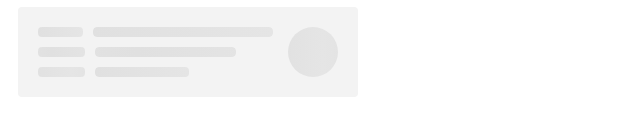
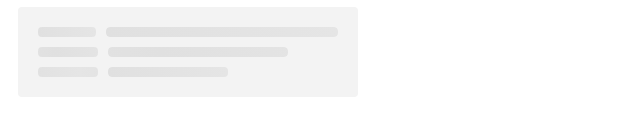
Before and after one commit to st3w4r/openai-partial-stream, a website: page apps/colors/src/public/skeleton.html in a window 1280 px wide. Shown: the part 203-318 px from the top of the page, without its empty margins (0-640 px from the left). Drawn offline with Linux system fonts and the light colour scheme.

Commit message:
Remove profile

```diff
--- a/apps/colors/src/public/skeleton.html
+++ b/apps/colors/src/public/skeleton.html
@@ -282,12 +282,12 @@
             });
 
             // Create the skeleton profile
-            const skeletonProfile = document.createElement('div');
-            skeletonProfile.className = 'skeleton-profile';
+            // const skeletonProfile = document.createElement('div');
+            // skeletonProfile.className = 'skeleton-profile';
 
             // Append the text container and the profile to the main skeleton loader
             skeletonLoader.appendChild(skeletonText);
-            skeletonLoader.appendChild(skeletonProfile);
+            // skeletonLoader.appendChild(skeletonProfile);
 
             // Append the skeleton loader to the container in the document
             document.getElementById('skeleton-container').appendChild(skeletonLoader);
```
